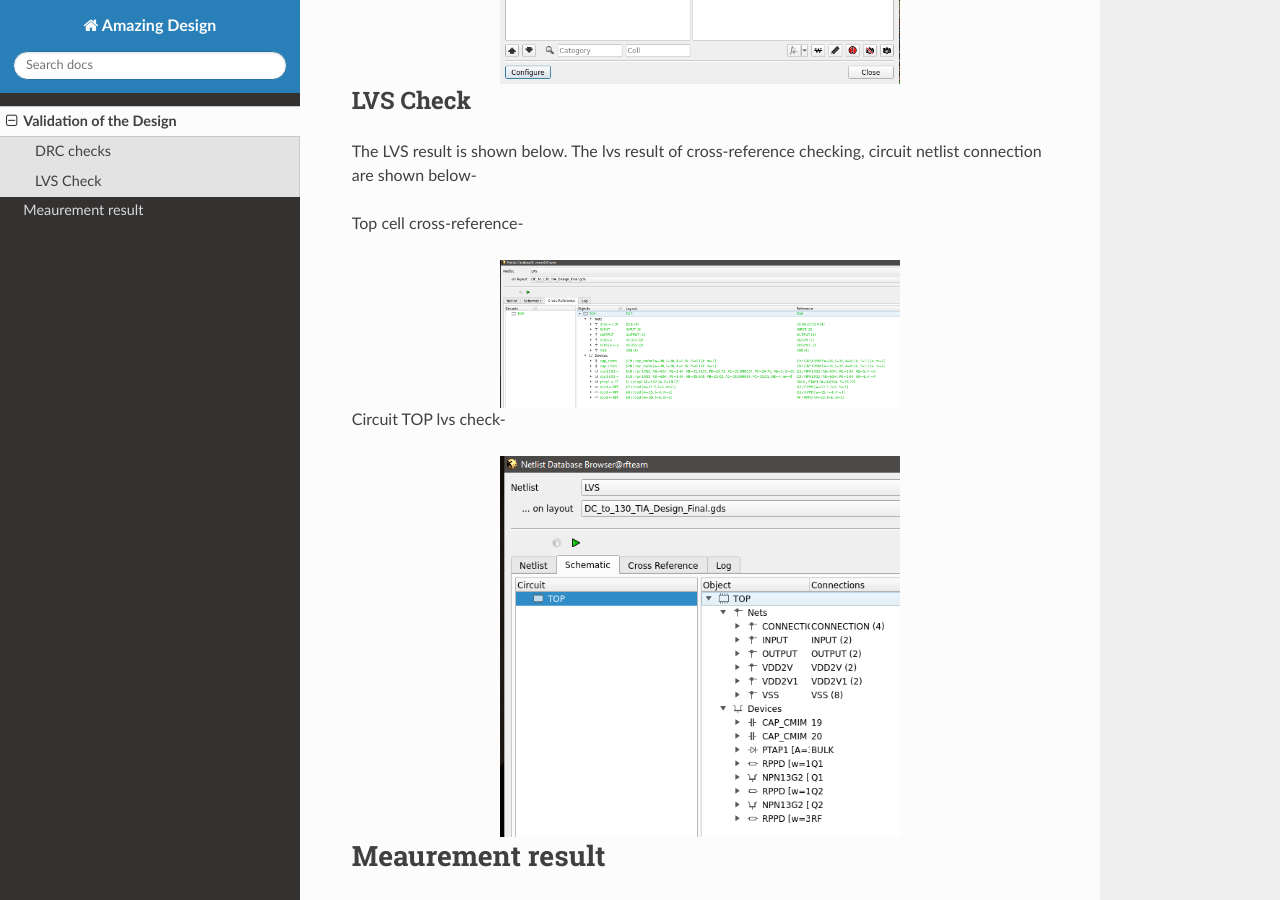
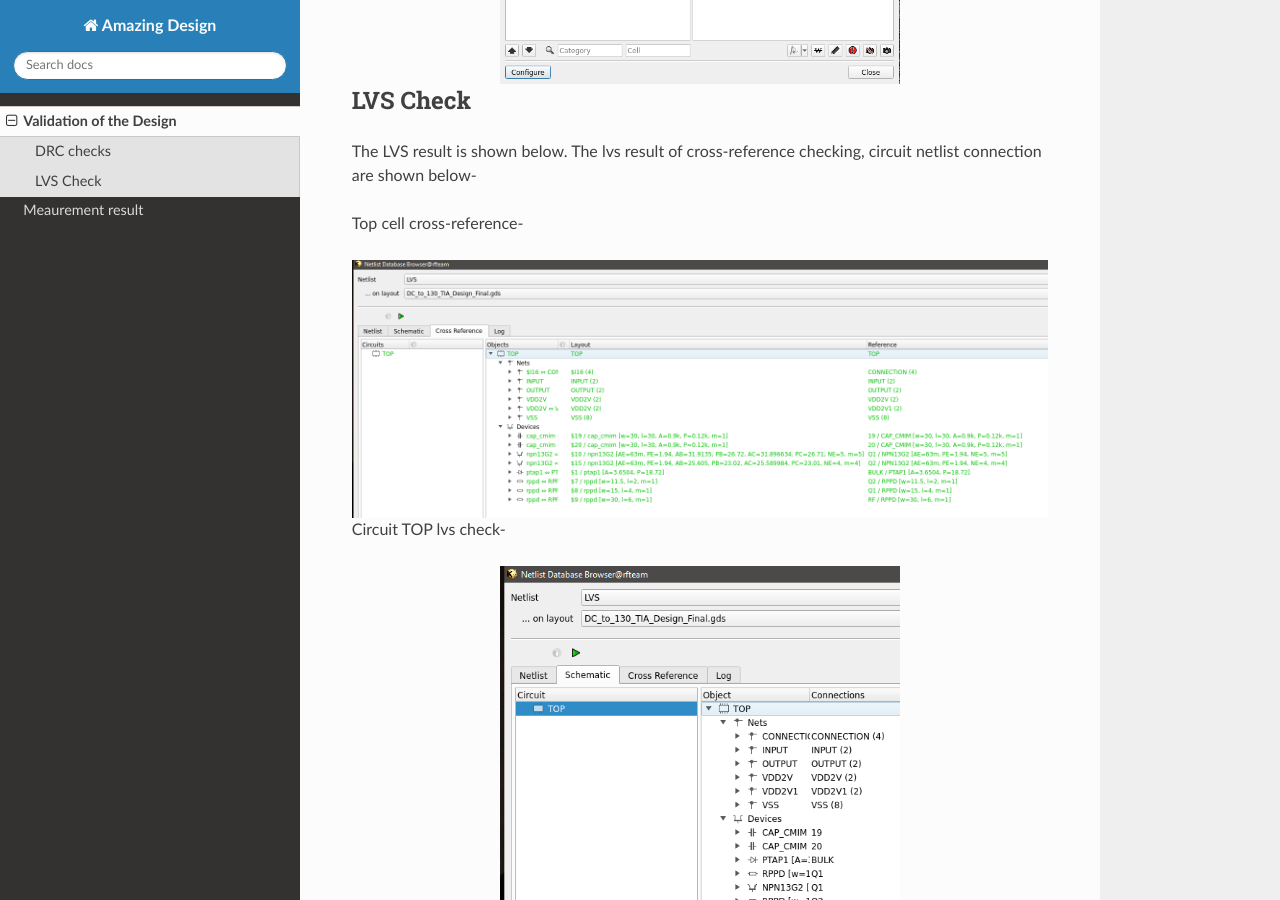
Before and after one commit to IHP-GmbH/TO_Apr2025, a Sphinx documentation site: the page built from DC_to_130_GHz_TIA/doc/source/validation.rst, in a window 1280 px wide and 900 px high, scrolled down 909 px. Built offline with Sphinx 7.4.7 and the Read the Docs theme 3.1.0, drawn with Linux system fonts in a browser that asks for light colours; pages that are not in the unit, such as notebooks, are missing from menus.

Commit message:
image edit

```diff
--- a/DC_to_130_GHz_TIA/doc/source/validation.rst
+++ b/DC_to_130_GHz_TIA/doc/source/validation.rst
@@ -32,7 +32,7 @@ Top cell cross-reference-
 
 .. image:: _static/lvs.PNG
     :align: center
-    :width: 400
+    :width: 1600
 
 
 
```
